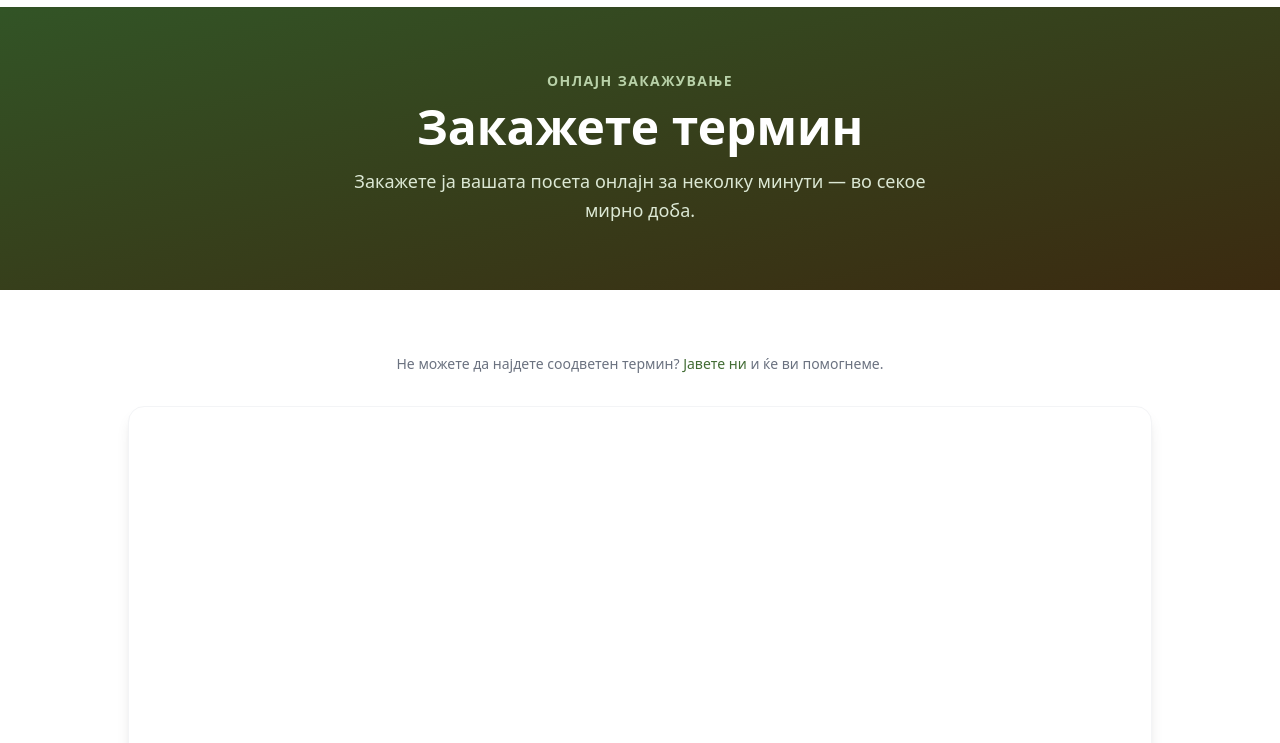
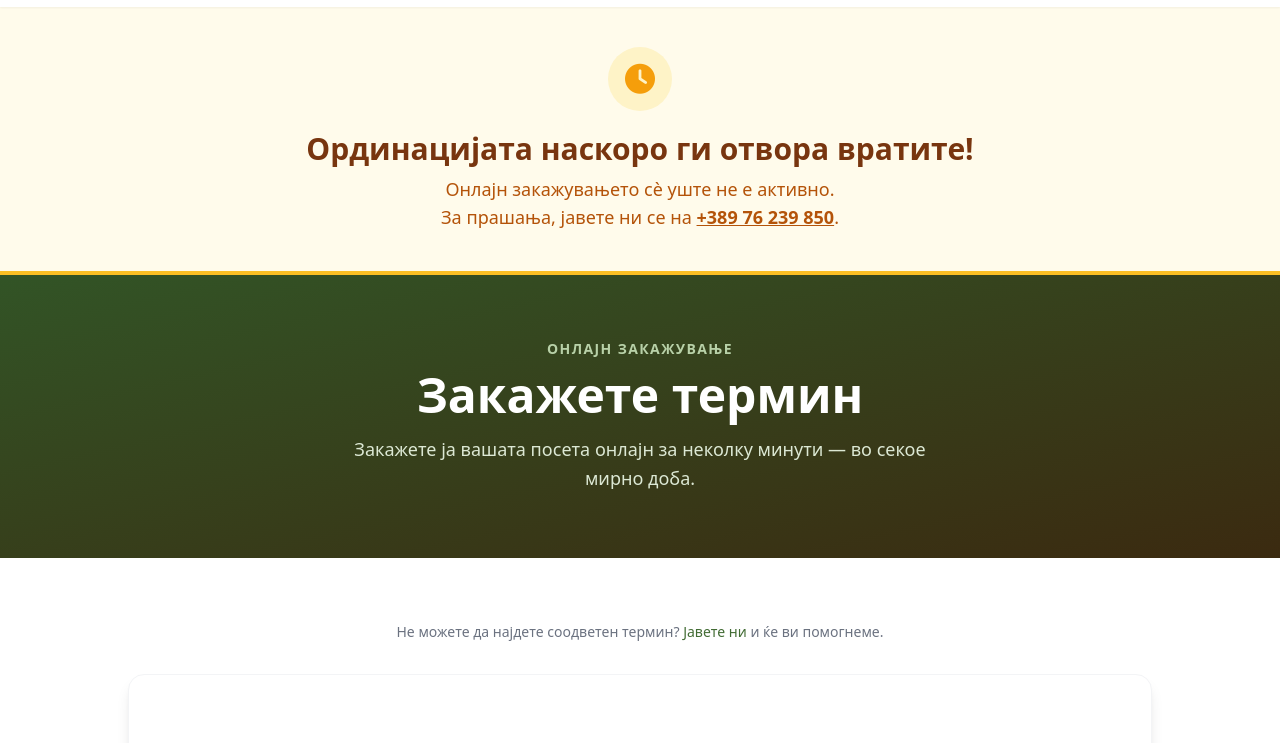
Before and after one commit to DarkoDim90/dental-website, a plain HTML site: page mk/appointments.html in a window 1280 px wide. Shown: the part 57-800 px from the top of the page. Drawn offline with nearby package versions, Linux system fonts and the light colour scheme; a script that the page names is missing.

Commit message:
Add "Coming Soon" banner to appointment pages in English and Macedonian

```diff
--- a/mk/appointments.html
+++ b/mk/appointments.html
@@ -95,6 +95,27 @@
             </div>
         </div>
     </header>
+
+    <!-- ===== COMING SOON BANNER — remove this entire block when the office opens ===== -->
+    <div class="bg-amber-50 border-b-4 border-amber-400">
+        <div
+            class="max-w-6xl mx-auto px-4 sm:px-6 lg:px-8 py-10 flex flex-col items-center justify-center gap-5 text-center">
+            <span class="inline-flex items-center justify-center w-16 h-16 rounded-full bg-amber-100">
+                <i class="fa-solid fa-clock text-amber-500 text-3xl"></i>
+            </span>
+            <div>
+                <p class="font-extrabold text-amber-900 text-2xl sm:text-3xl mb-2">
+                    Ординацијата наскоро ги отвора вратите!
+                </p>
+                <p class="text-amber-700 text-base sm:text-lg">
+                    Онлајн закажувањето сè уште не е активно.<br class="hidden sm:block" />
+                    За прашања, јавете ни се на
+                    <a href="tel:+38976239850" class="underline font-semibold hover:text-amber-900">+389 76 239 850</a>.
+                </p>
+            </div>
+        </div>
+    </div>
+    <!-- ===== END COMING SOON BANNER ===== -->
 
     <!-- ===== ХЕРО ===== -->
     <section class="bg-gradient-to-br from-blue-700 to-blue-900 text-white py-16 px-4">
```
Also changed, not shown: en/appointments.html (+21 -0 lines).
